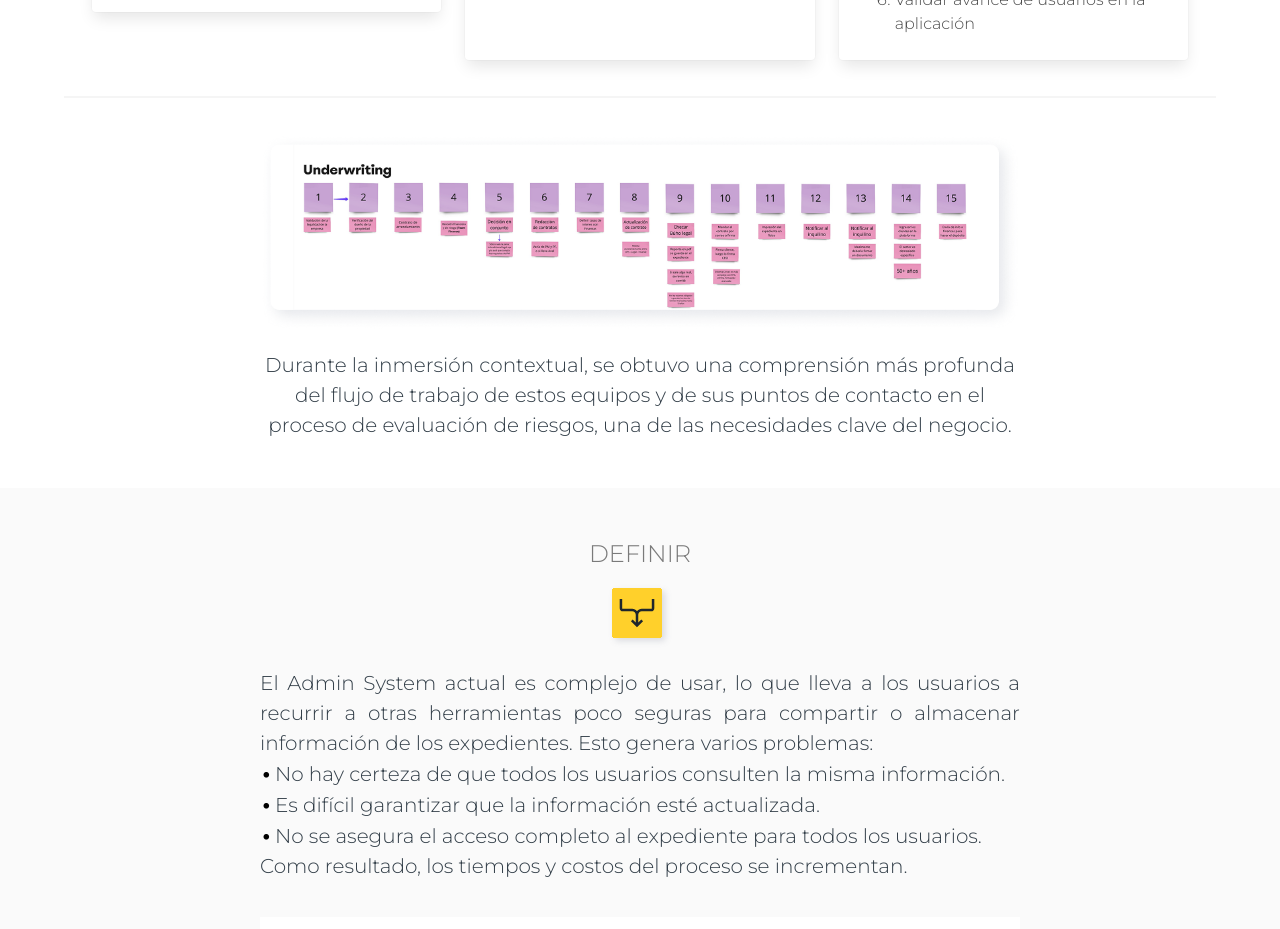
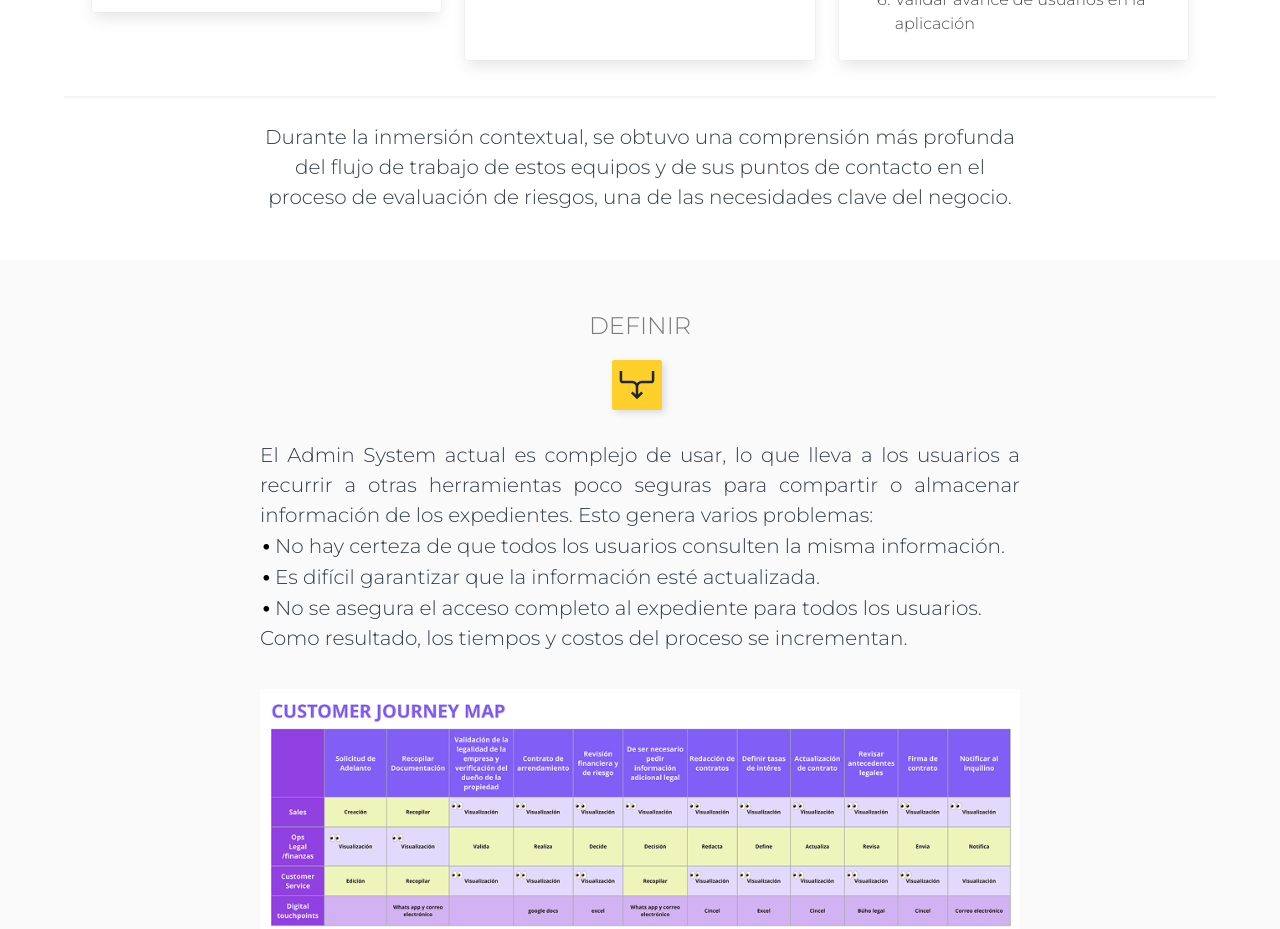
Before and after one commit to angycervantes/AACEDesign, a React (Vite) app: page /carrot in a window 1280 px wide. Shown: the part 3080-4009 px from the top of the page. Built offline with nearby package versions, Linux system fonts and the light colour scheme.

Commit message:
borrarUnder

```diff
--- a/src/pages/portafolio/CarrotProyect.jsx
+++ b/src/pages/portafolio/CarrotProyect.jsx
@@ -21,7 +21,6 @@ import designSystem from '../../assets/img_portafolio/Carrot/secciones/designSys
 
 import definirCarrot from '../../assets/img_portafolio/Carrot/CarrotDefinir.png'
 import idearImg from '../../assets/img_portafolio/Carrot/secciones/idearImg.png'
-import underwriting from '../../assets/img_portafolio/Carrot/secciones/underwriting.png'
 import customerJ from '../../assets/img_portafolio/Carrot/secciones/customerJ.png'
 import prototipoImg from '../../assets/img_portafolio/Carrot/secciones/prototiparImg.png'
 import test1 from '../../assets/img_portafolio/Carrot/secciones/test_1.png'
@@ -252,7 +251,7 @@ const CarrotProyect = () => {
                     <div className='has-text-centered is-vcentered'>
                         <div className='columns'>
                             <div className='column is-8 is-offset-2'>
-                                <img className='my-3' src={underwriting} />
+
                                 <p className='is-size-5-desktop'> Durante la inmersión contextual, se obtuvo una comprensión
                                  más profunda del flujo de trabajo de estos equipos y de sus puntos de contacto en el proceso
                                  de evaluación de riesgos, una de las necesidades clave del negocio.</p>
```
